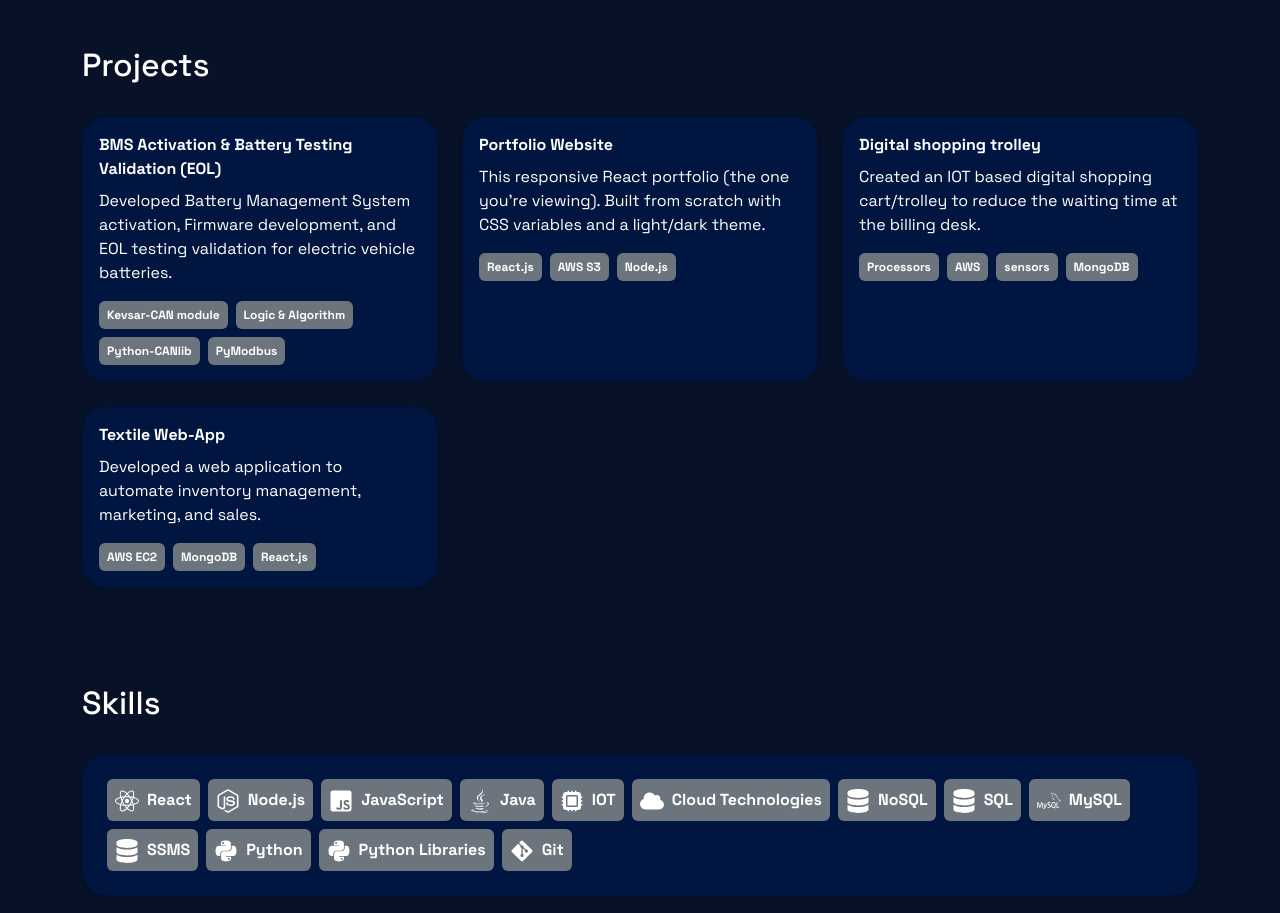
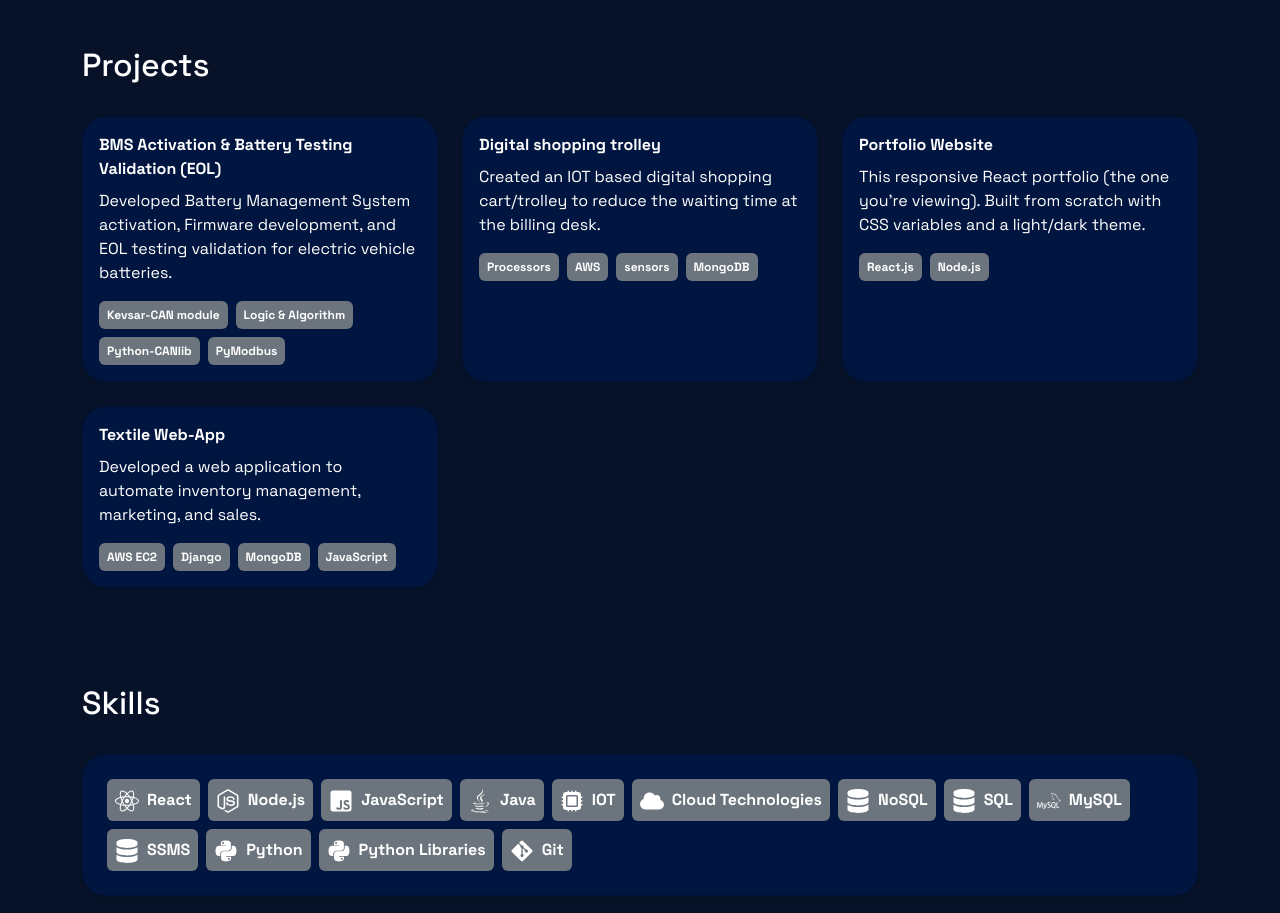
Before and after one commit to Kshitijh/Kshitijh_Portfolio, a React (Create React App) app: page / in a window 1280 px wide. Shown: the part 1740-2653 px from the top of the page. Built offline with nearby package versions, Linux system fonts and the light colour scheme.

Commit message:
Reorder projects in Projects.js for improved clarity and consistency

```diff
--- a/src/components/Projects.js
+++ b/src/components/Projects.js
@@ -7,19 +7,20 @@
     skills: ["Kevsar-CAN module", "Logic & Algorithm", "Python-CANlib","PyModbus"]
   },
   {
-    company: "Portfolio Website",
-    desc: "This responsive React portfolio (the one you're viewing). Built from scratch with CSS variables and a light/dark theme.",
-    skills: ["React.js", "AWS S3", "Node.js"]
-  },
-  {
     company: "Digital shopping trolley",
     desc: "Created an IOT based digital shopping cart/trolley to reduce the waiting time at the billing desk.",
     skills: ["Processors", "AWS", "sensors", "MongoDB"]
   },
   {
+    company: "Portfolio Website",
+    desc: "This responsive React portfolio (the one you're viewing). Built from scratch with CSS variables and a light/dark theme.",
+    skills: ["React.js", "Node.js"]
+  },
+
+  {
     company: "Textile Web-App",
     desc: "Developed a web application to automate inventory management, marketing, and sales.",
-    skills: ["AWS EC2", "MongoDB", "React.js"]
+    skills: ["AWS EC2", "Django","MongoDB", "JavaScript"]
   }
 ];
 
```
